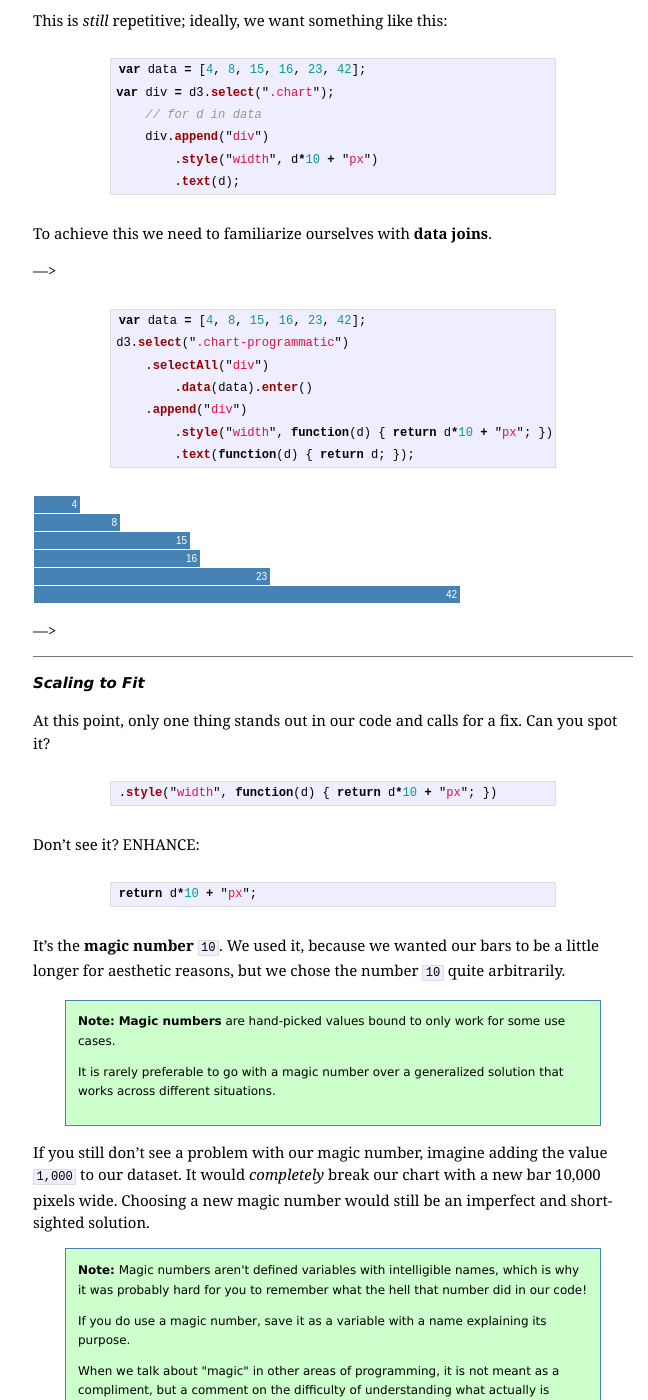
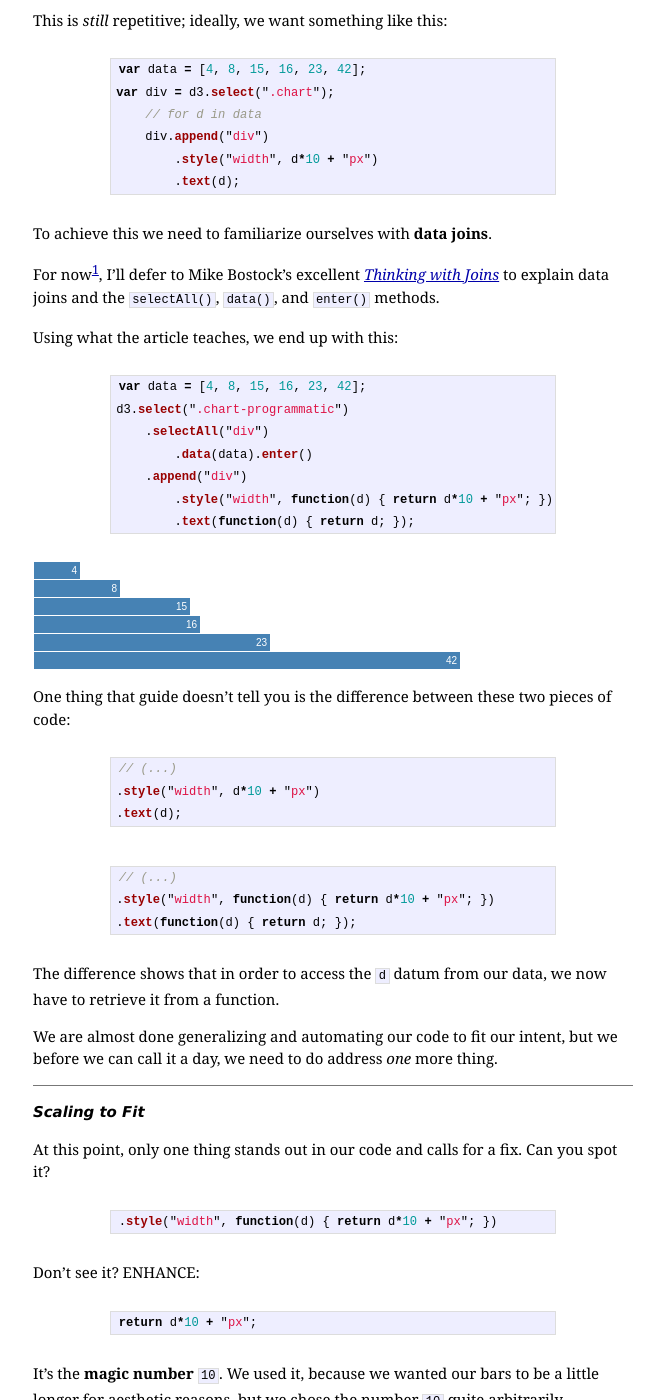
Before and after one commit to ndarville/ndarville.github.io, a Jekyll site: the page built from _posts/2013-11-10-a-bar-chart.markdown, in a window 1280 px wide and 1400 px high, scrolled down 9556 px. Shown: the whole window, without its empty margins (307-955 px from the left). Built offline with Jekyll 4.4.1, drawn with Linux system fonts in a browser that asks for light colours; Markdown is read by kramdown in place of the engine named in the settings; some of the changed text lies outside the part shown.

Commit message:
Finished bar tut; deferred to external link for data joins for now

````diff
--- a/_posts/2013-11-10-a-bar-chart.markdown
+++ b/_posts/2013-11-10-a-bar-chart.markdown
@@ -537,7 +537,9 @@ var div = d3.select(".chart");
 
 To achieve this we need to familiarize ourselves with **data joins**.
 
---->
+For now[^1], I'll defer to Mike Bostock's excellent <i>[Thinking with Joins][joins]</i> to explain data joins and the `selectAll()`, `data()`, and `enter()` methods.
+
+Using what the article teaches, we end up with this:
 
 ```js
 var data = [4, 8, 15, 16, 23, 42];
@@ -561,7 +563,23 @@ d3.select(".chart-programmatic")
             .text(function(d) { return d; });
 </script>
 
---->
+One thing that guide doesn't tell you is the difference between these two pieces of code:
+
+```js
+// (...)
+.style("width", d*10 + "px")
+.text(d);
+```
+
+```js
+// (...)
+.style("width", function(d) { return d*10 + "px"; })
+.text(function(d) { return d; });
+```
+
+The difference shows that in order to access the `d` datum from our data, we now have to retrieve it from a function.
+
+We are almost done generalizing and automating our code to fit our intent, but we before we can call it a day, we need to do address *one* more thing.
 
 <h4 id="scaling">Scaling to Fit</h4>
 
@@ -661,10 +679,13 @@ You can read the next chapters of Mike Bostock's bar-chart tutorials starting fr
 * <i>[Nested Selections][nested]</i> by Mike Bostock
 
 
+[^1]: I'll write the part of this tutorial myself later, but this placeholder is better than a useless `TODO: explain data joins` text mid-article.
+
 [original]: http://bost.ocks.org/mike/bar/
 [template]: /assets/bar-chart/template.html
 [selectors]: http://www.w3.org/TR/selectors-api/
 [bar-tut-2]: http://bost.ocks.org/mike/bar/2/
+[joins]: http://bost.ocks.org/mike/join/
 [selections-howto]: http://bost.ocks.org/mike/selection/
 [selections-api]: https://github.com/mbostock/d3/wiki/Selections
 [understanding]: http://knowledgestockpile.blogspot.com/2012/01/understanding-selectall-data-enter.html
````
